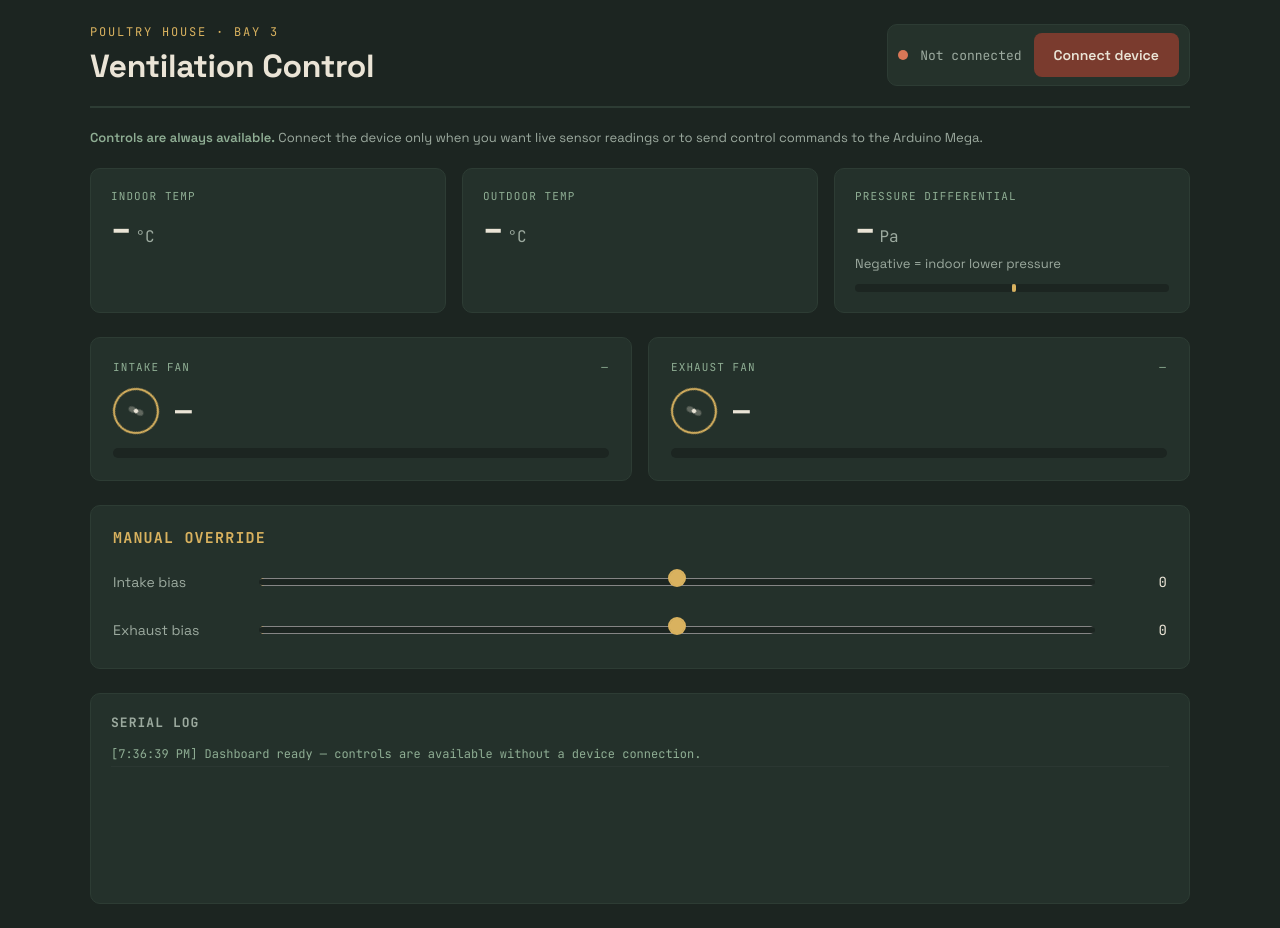
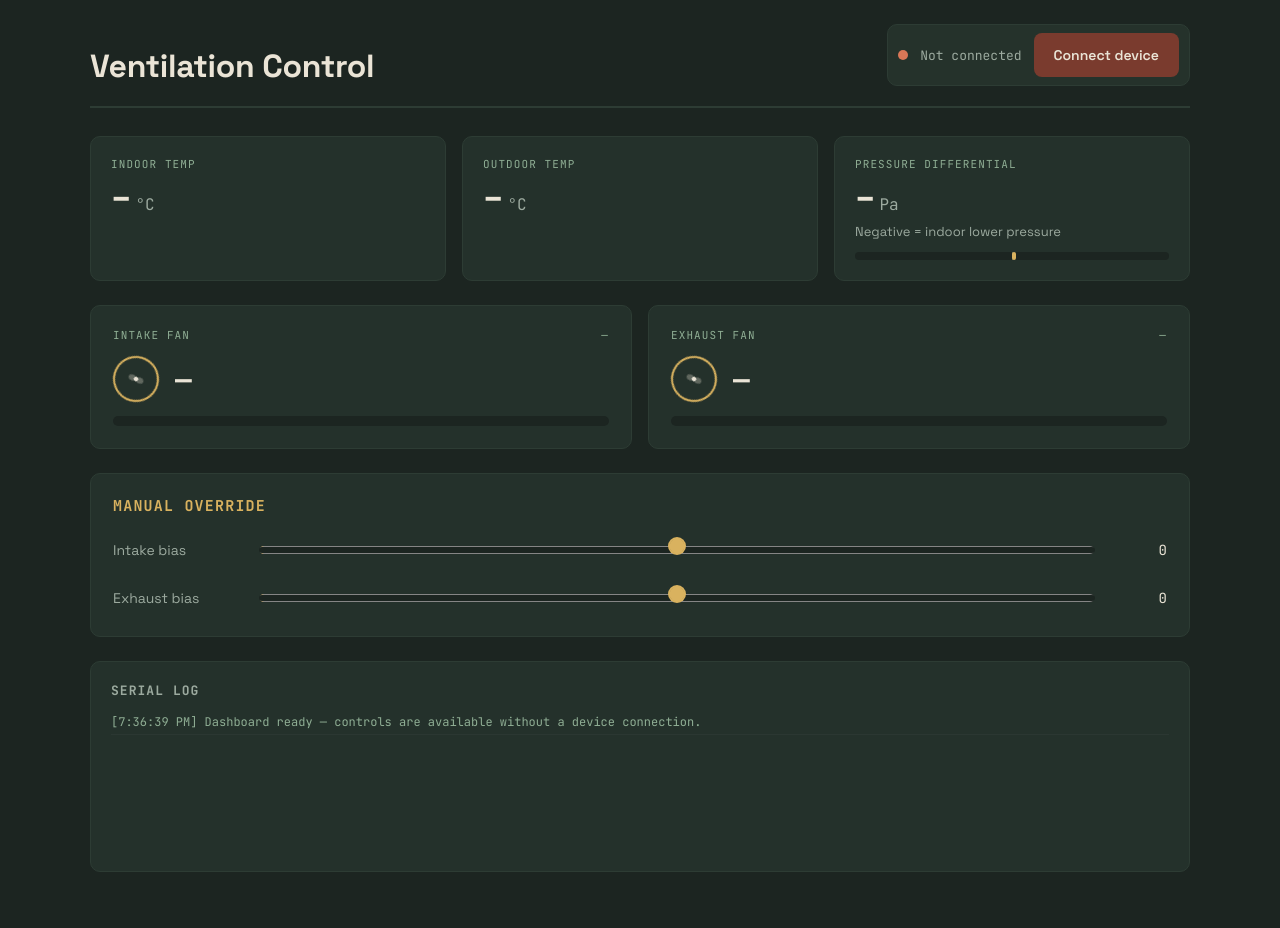
Before and after one commit to DDNQ/Embedded, a plain HTML site: page index.html in a window 1280 px wide. After the commit the page ends 896 px from the top, so only its background shows below. Drawn offline with Linux system fonts and the light colour scheme.

Commit message:
Add files via upload

```diff
--- a/index.html
+++ b/index.html
@@ -561,7 +561,6 @@
 
   <header>
     <div class="title-block">
-      <div class="eyebrow">Poultry House · Bay 3</div>
       <h1>Ventilation Control</h1>
     </div>
     <div class="conn-panel">
@@ -571,7 +570,6 @@
     </div>
   </header>
 
-  <div class="dashboard-note"><strong>Controls are always available.</strong> Connect the device only when you want live sensor readings or to send control commands to the Arduino Mega.</div>
 
   <div id="dashboard">
     <div class="grid">
```
